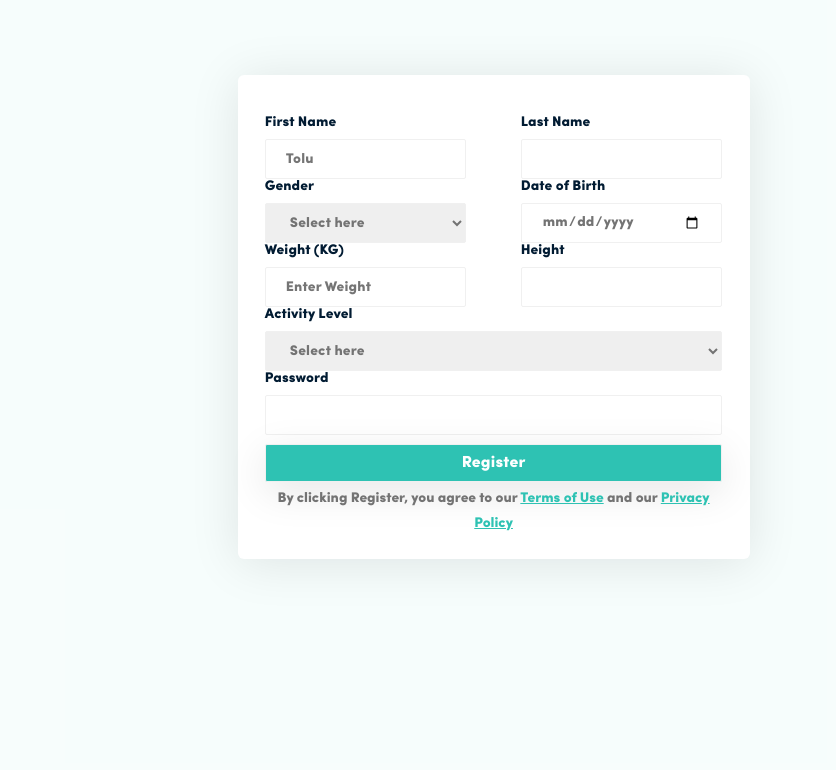
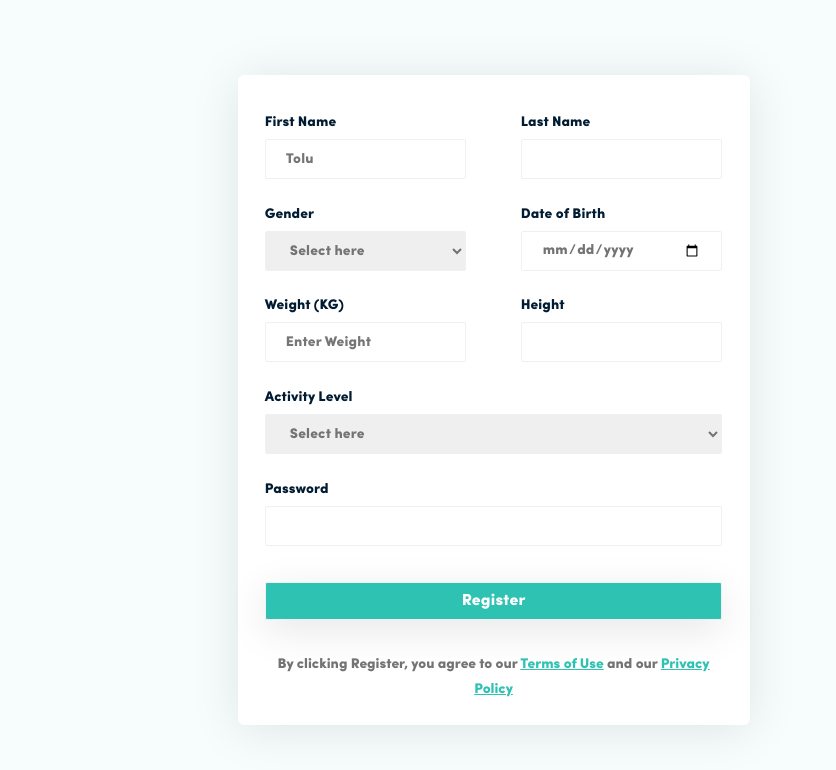
Before and after one commit to ChigozieCO/assignment-02-for-individuals, a plain HTML site: page index.html in a window 1280 px wide. Shown: the full height of the page, 444-1280 px from the left. Drawn offline with Linux system fonts and the light colour scheme; files whose address does not match are found by name.

Commit message:
Corrected the height and margin of the form

```diff
--- a/index.css
+++ b/index.css
@@ -73,11 +73,11 @@ p, h1, h2, h3, h4, h5, h6 {
   flex-direction: column;
   justify-content: space-between;
   width: 40%;
-  height: 83%;
   background: hsla(0, 0%, 100%, 1);
   border-radius: 6px;
   box-shadow: 0px 4px 50px 0px rgba(4, 8, 19, 0.10);
   margin-top: 75px;
+  margin-bottom: 75px
 }
 
 header.nav {
@@ -213,7 +213,7 @@ p#btn, p#terms {
   margin-block-end: 5%;
 }
 
-/* styling for media sized devices */
+/* styling for medium sized devices */
 @media (max-width: 1020px) {
   .wrapper {
     flex-direction: column;
@@ -257,6 +257,7 @@ p#btn, p#terms {
     margin-block-start: 15px;
     margin-inline-start: 8%;
     height: 95%;
+    margin-block-end: 0px;
   }
 
   .card .fields {
```
